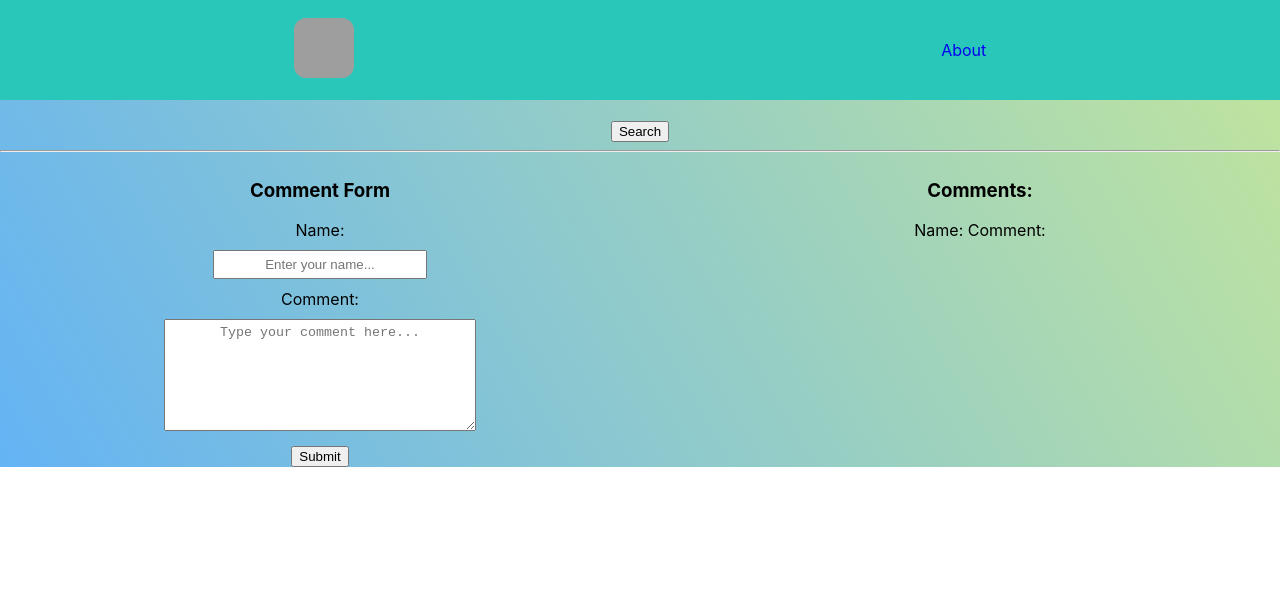
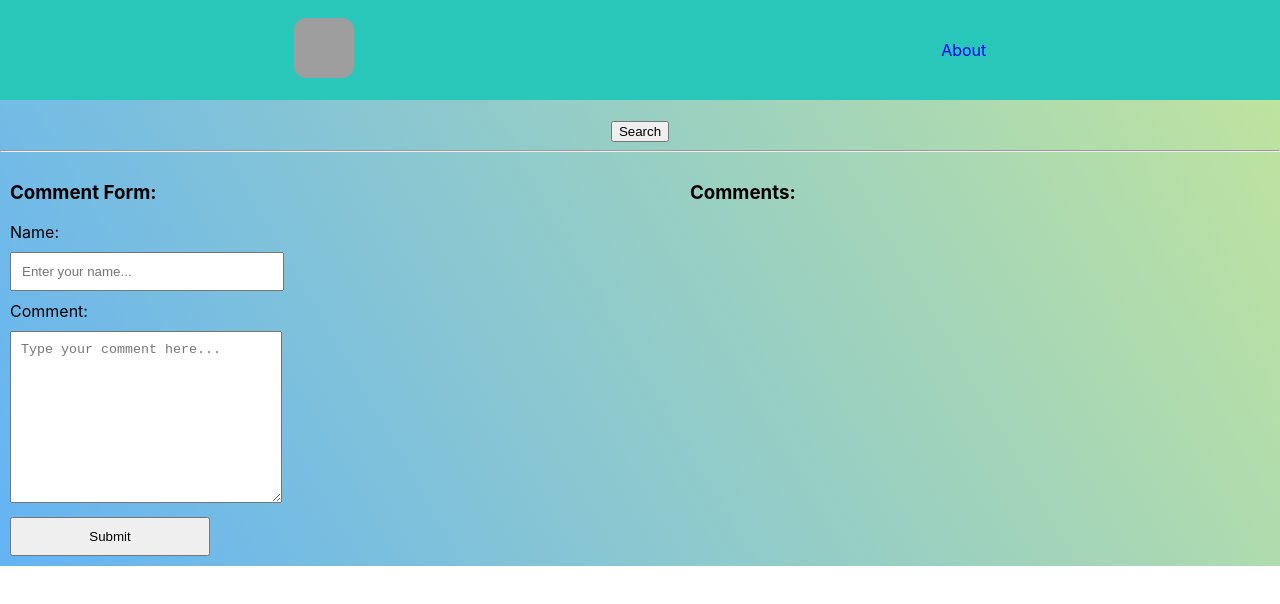
Before and after one commit to jennaqian/youtube-project, a React (Create React App) app in the folder youtube-project/: page /videos/1 in a window 1280 px wide. Shown: the top 604 px of the page. Built offline with nearby package versions, Linux system fonts and the light colour scheme; grey boxes are pictures that could not be loaded.

Commit message:
Video.js

```diff
--- a/youtube-project/src/App.css
+++ b/youtube-project/src/App.css
@@ -71,26 +71,36 @@ html,body {
 }
 
 .CommenterName {
-  text-align: center;
-  width: 200px;
-  margin: 10px;
-  padding: 5px;
+  width: 250px;
+  margin-top: 10px;
+  margin-bottom: 10px;
+  padding: 10px;
   text-decoration: none;
   outline: none;
 }
 .CommentArea {
-  text-align: center;
-  margin: 10px;
-  width: 300px;
-  height: 100px;
-  padding: 5px;
+  margin-top: 10px;
+  margin-bottom: 10px;
+  width: 250px;
+  height: 150px;
+  padding: 10px;
   outline: none;
 }
 .UList {
   list-style-type: none;
+  text-align: left;
+  margin: 10px;
 
 }
 .CommentSection {
   display: grid;
   grid-template-columns: repeat(2,1fr);
+  margin: 10px;
 }
+.CommentForm {
+  text-align: left;
+}
+.SubmitButton {
+  width: 200px;
+  padding: 10px;
+}
--- a/youtube-project/src/Components/About.js
+++ b/youtube-project/src/Components/About.js
@@ -13,7 +13,7 @@ export default function About() {
             <div className="AboutMe">
                 <div className="Jenna">
                     <h1>Jenna Qian</h1>
-                    <img src="https://i.imgur.com/1zjVOT7.jpg" alt="Jenna" style={{height:"180px"}}/>
+                    <img src="https://i.imgur.com/fgUMYvO.jpg" alt="Jenna" style={{height:"180px"}}/>
                     <div>
                         <p>Born in China, raised and living in New York City.</p>
                         <p>Growing up, I've always been fasinated by tech gadgets, but the lack of exposure and the idea of IT being traditionally male dominated, it led me to believing that route was not for me. Fast forward to now, technology is a necessity in the 21st century, from navigation to finding the next 5-star Yelp meal. This sparked my interest and motivated me to have a career change. I am currently pursuing a 12-month, Google-funded software engineering fellowship in hopes of creating interactive websites and apps to improve my community. By learning and understanding tech myself, I can better explain and teach it to those around me as well.</p>
--- a/youtube-project/src/Components/Video.js
+++ b/youtube-project/src/Components/Video.js
@@ -1,8 +1,8 @@
 import React, { Component } from "react";
+import { Link } from "react-router-dom";
+import Youtube from "react-youtube";
 // import { Route } from 'react-router-dom';
-import { Link } from "react-router-dom";
 // import ReactPlayer from "react-player/youtube";
-import Youtube from 'react-youtube'
 
 export class Video extends Component {
   constructor() {
@@ -11,14 +11,9 @@ export class Video extends Component {
     this.state = {
       input: "",
       comment: "",
-      // inputAndComment: [],
-      inputs: [],
-      comments: [],
+      inputAndComment: [],
     };
   }
-
-
-
 
   handleInput = (e) => {
     this.setState({
@@ -36,33 +31,33 @@ export class Video extends Component {
     event.preventDefault();
     console.log("You submitted");
     this.setState({
-      // inputAndComment: this.state.input.concat(this.state.comment)
-      inputs: this.state.inputs.concat(this.state.input),
-      comments: this.state.comments.concat(this.state.comment),
+      inputAndComment: this.state.inputAndComment.concat([
+        this.state.input + ":", this.state.comment, <br></br>,
+      ]),
     });
     event.target.reset();
   };
 
   render() {
-    const { inputs, comments } = this.state;
-    let inputsList = inputs.map((e) => <li>{e}</li>);
-    let commentsList = comments.map((e) => <li>{e}</li>);
-
-    // const {} = this.props
+    const { inputAndComment } = this.state;
+    let inputAndCommentList = inputAndComment.map((e) => <li>{e}</li>);
 
     const opts = {
-      height: '390',
-      width: '640',
+      height: "390",
+      width: "640",
       playerVars: {
         autoplay: 1,
       },
     };
     return (
-
       <div>
         <div>
           <br />
-      <Youtube videoId={`https://www.youtube.com/watch?v=${this.props.match.params.id}`} opts={opts} onReady={this._onReady} />
+          <Youtube
+            videoId={this.props.match.params.id}
+            opts={opts}
+            onReady={this._onReady}
+          />
           <Link to="/">
             <button>Search</button>
           </Link>
@@ -71,8 +66,8 @@ export class Video extends Component {
         <hr></hr>
 
         <div className="CommentSection">
-          <div>
-            <h3>Comment Form</h3>
+          <div className="CommentForm">
+            <h3>Comment Form:</h3>
             <form onSubmit={this.handleSubmit}>
               <label>Name:</label>
               <br></br>
@@ -92,16 +87,14 @@ export class Video extends Component {
                 placeholder="Type your comment here..."
               ></textarea>
               <br></br>
-              <input type="submit"></input>
+              <input type="submit" className="SubmitButton"></input>
             </form>
           </div>
 
           <div>
             <ul className="UList">
               <h3>Comments:</h3>
-              Name: {inputsList}
-              Comment: {commentsList}
-
+              {inputAndCommentList}
             </ul>
           </div>
         </div>
@@ -115,3 +108,8 @@ export class Video extends Component {
 }
 
 export default Video;
+
+// inputs: this.state.inputs.concat(this.state.input),
+// comments: this.state.comments.concat(this.state.comment),
+// let inputsList = inputs.map((e) => <li>{e}</li>);
+// let commentsList = comments.map((e) => <li>{e}</li>);
```
